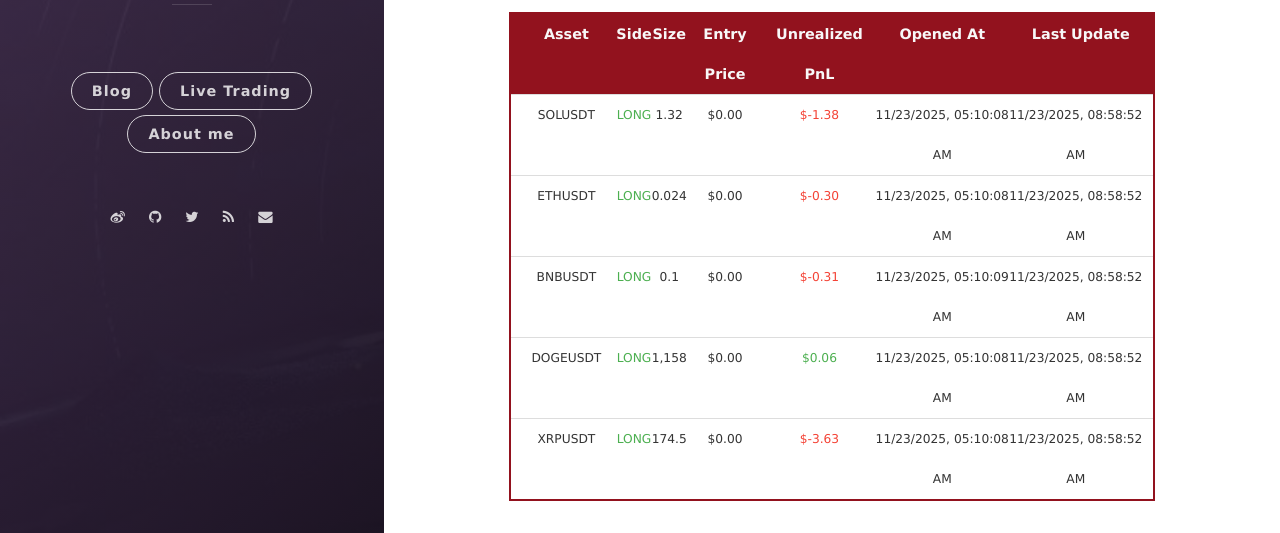
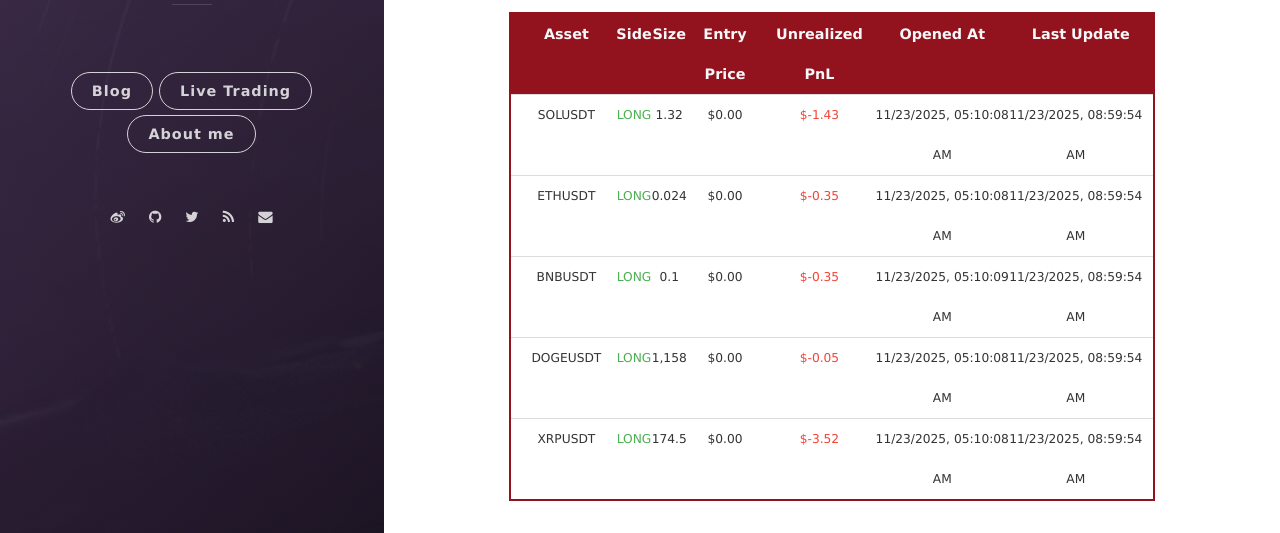
Before and after one commit to leeyegy/leeyegy.github.io, a Jekyll site: the page built from live-trading.html, in a window 1280 px wide and 1188 px high. Shown: the part 587-1120 px from the top of the window. Built offline with Jekyll 4.4.1, drawn with Linux system fonts in a browser that asks for light colours; nearby versions of some CDN libraries.

Commit message:
AccountMonitor: refresh positions 2025-11-23T16:59:54+08:00

```diff
--- a/assets/data/binance/positions.json
+++ b/assets/data/binance/positions.json
@@ -4,44 +4,44 @@
     "side": "LONG",
     "size": 1.32,
     "entryPrice": 0.0,
-    "unrealizedPnl": -1.3838219,
+    "unrealizedPnl": -1.4256,
     "openedAt": "2025-11-23T13:10:08+08:00",
-    "reportedAt": "2025-11-23T16:58:52+08:00"
+    "reportedAt": "2025-11-23T16:59:54+08:00"
   },
   {
     "symbol": "ETHUSDT",
     "side": "LONG",
     "size": 0.024,
     "entryPrice": 0.0,
-    "unrealizedPnl": -0.30215553,
+    "unrealizedPnl": -0.35496,
     "openedAt": "2025-11-23T13:10:08+08:00",
-    "reportedAt": "2025-11-23T16:58:52+08:00"
+    "reportedAt": "2025-11-23T16:59:54+08:00"
   },
   {
     "symbol": "BNBUSDT",
     "side": "LONG",
     "size": 0.1,
     "entryPrice": 0.0,
-    "unrealizedPnl": -0.31450281,
+    "unrealizedPnl": -0.35475163,
     "openedAt": "2025-11-23T13:10:09+08:00",
-    "reportedAt": "2025-11-23T16:58:52+08:00"
+    "reportedAt": "2025-11-23T16:59:54+08:00"
   },
   {
     "symbol": "DOGEUSDT",
     "side": "LONG",
     "size": 1158.0,
     "entryPrice": 0.0,
-    "unrealizedPnl": 0.06011178,
+    "unrealizedPnl": -0.04632,
     "openedAt": "2025-11-23T13:10:08+08:00",
-    "reportedAt": "2025-11-23T16:58:52+08:00"
+    "reportedAt": "2025-11-23T16:59:54+08:00"
   },
   {
     "symbol": "XRPUSDT",
     "side": "LONG",
     "size": 174.5,
     "entryPrice": 0.0,
-    "unrealizedPnl": -3.6296,
+    "unrealizedPnl": -3.51884834,
     "openedAt": "2025-11-23T13:10:08+08:00",
-    "reportedAt": "2025-11-23T16:58:52+08:00"
+    "reportedAt": "2025-11-23T16:59:54+08:00"
   }
 ]
```
